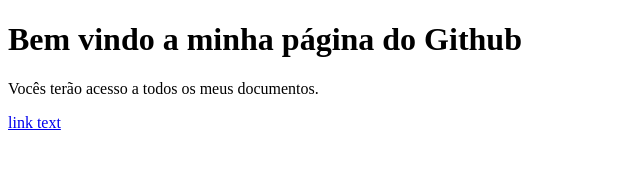
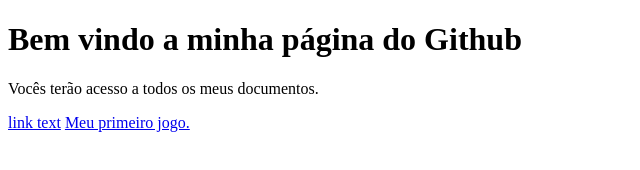
Before and after one commit to marcospereira011/marcospereira011.github.io, a plain HTML site: page index.html in a window 1280 px wide. Shown: the whole page, without its empty margins (0-640 px from the left). Drawn offline with Linux system fonts and the light colour scheme.

Commit message:
Update index.html

```diff
--- a/index.html
+++ b/index.html
@@ -13,6 +13,8 @@
 <p>Vocês terão acesso a todos os meus documentos.</p>
   <a href="url">link text</a>
 
+  <a href=" https://github.com/marcospereira011/jogocolorido.git/"> Meu primeiro jogo.</a>
+
 
 </body>
 </html>
```
